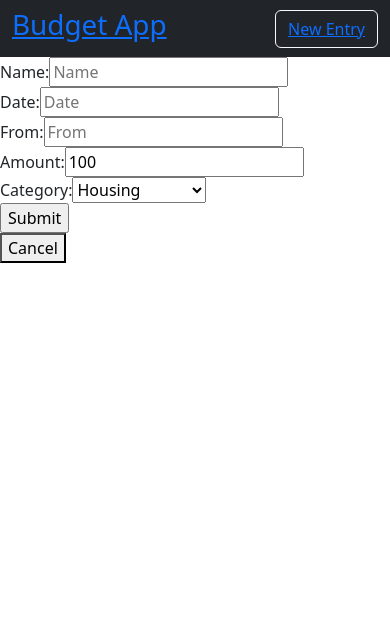
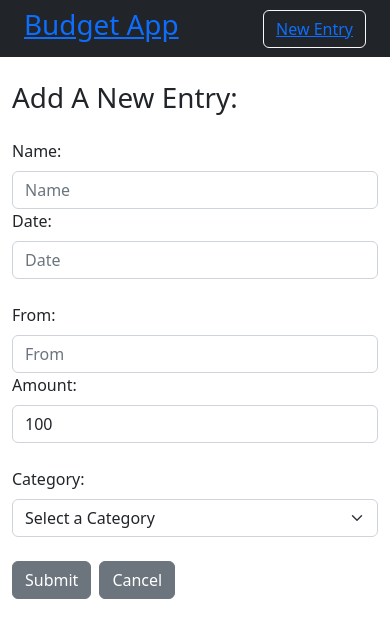
Before and after one commit to Jorge-Carrera/budget-app-frontend, a React (Create React App) app: page /transactions/1/edit in a window 390 px wide. Shown: the top 638 px of the page. Built offline with nearby package versions, Linux system fonts and the light colour scheme; no server answers.

Commit message:
boostrap styling to index page; adds progress bar; adds responsive classnames; adds modal

```diff
--- /dev/null
+++ b/src/Components/AddGoalModal.js
@@ -0,0 +1,60 @@
+import Modal from "react-bootstrap/Modal";
+import Form from "react-bootstrap/Form";
+import Button from "react-bootstrap/Button";
+import { useRef } from "react";
+import { currencyFormatter } from "../utils";
+
+export default function AddGoalModal({
+  show,
+  handleClose,
+  max,
+  min,
+  setMin,
+  setMax,
+}) {
+  const maxRef = useRef();
+  const minRef = useRef();
+
+  const handleSubmit = (e) => {
+    e.preventDefault();
+    setMax(maxRef.current.value);
+    setMin(minRef.current.value);
+    handleClose();
+  };
+
+  return (
+    <Modal show={show} onHide={handleClose}>
+      <Form onSubmit={handleSubmit}>
+        <Modal.Header closeButton>
+          <Modal.Title>Set A New Goal</Modal.Title>
+        </Modal.Header>
+        <Modal.Body>
+          <Form.Group className="mb-3" controlId="maximum">
+            <Form.Label>New Goal</Form.Label>
+            <Form.Control
+              ref={maxRef}
+              placeholder={`Current goal: ${currencyFormatter.format(max)}`}
+              type="number"
+              required
+              min={0}
+            />
+          </Form.Group>
+          <Form.Group className="mb-3" controlId="minimum">
+            <Form.Label>Set Minimum</Form.Label>
+            <Form.Control
+              ref={minRef}
+              placeholder={`Current Min: ${currencyFormatter.format(min)}`}
+              type="number"
+              required
+            />
+          </Form.Group>
+          <div className="d-flex justify-content-end">
+            <Button variant="outline-primary" type="submit">
+              Submit
+            </Button>
+          </div>
+        </Modal.Body>
+      </Form>
+    </Modal>
+  );
+}
--- a/src/Components/EditTransaction.js
+++ b/src/Components/EditTransaction.js
@@ -1,71 +1,113 @@
-import {useState, useEffect} from 'react'
-import { useParams, Link, useNavigate } from 'react-router-dom'
-import axios from 'axios'
+import { useState, useEffect } from "react";
+import { useParams, Link, useNavigate } from "react-router-dom";
+import axios from "axios";
+import Form from "react-bootstrap/Form";
+import Button from "react-bootstrap/Button";
+import Container from "react-bootstrap/Container";
+import Row from "react-bootstrap/Row";
+import Col from "react-bootstrap/Col";
+
 const API = process.env.REACT_APP_API_URL;
-
 
 export default function EditTransaction() {
   let { index } = useParams();
   const navigate = useNavigate();
+  const [validated, setValidated] = useState(false);
 
   const [transaction, setTransaction] = useState({
-    item_name: '',
+    item_name: "",
     amount: 100,
-    date: '',
-    from: '',
-    category: ''
-  })
+    date: "",
+    from: "",
+    category: "",
+  });
 
   const handleChange = (e) => {
-    setTransaction({...transaction, [e.target.id]: e.target.value})
-  }
+    setTransaction({ ...transaction, [e.target.id]: e.target.value });
+  };
 
   useEffect(() => {
-    axios.get(`${API}/transactions/${index}`)
+    axios
+      .get(`${API}/transactions/${index}`)
       .then((res) => setTransaction(res.data))
-    .catch(err => console.log(err))
-  },[index])
+      .catch((err) => console.log(err));
+  }, [index]);
 
   const updateTransaction = () => {
     axios
       .put(`${API}/transactions/${index}`, transaction)
-      .then (res => {
-        setTransaction(res.data)
-        navigate(`/transactions/${index}`)
+      .then((res) => {
+        setTransaction(res.data);
+        navigate(`/transactions/${index}`);
       })
-      .catch(err => console.log(err))
+      .catch((err) => console.log(err));
+  };
+
+  const handleSubmit = (event) => {
+    event.preventDefault();
+    if (event.target.checkValidity() === false) {
+      event.stopPropagation();
     }
-
-  const handleSubmit = (e) => {
-    e.preventDefault();
+    if (event.target.checkValidity() === true) {
       updateTransaction();
     }
+    setValidated(true);
+  };
 
   return (
     <div>
-      <form onSubmit={handleSubmit}>
-      <label>Name:</label>
-        <input
+      <br />
+      <Container>
+        <h1 className="mb-4">Add A New Entry:</h1>
+        <Form noValidate validated={validated} onSubmit={handleSubmit}>
+          <Row>
+            <Col md>
+              <Form.Group controlId="formName">
+                <Form.Label>Name:</Form.Label>
+                <Form.Control
+                  required
                   id="item_name"
                   value={transaction.item_name}
                   type="text"
                   onChange={handleChange}
                   placeholder="Name"
+                />
+                <Form.Control.Feedback type="invalid">
+                  Please add a name
+                </Form.Control.Feedback>
+                <Form.Control.Feedback type="valid">
+                  Looks Good!
+                </Form.Control.Feedback>
+              </Form.Group>
+            </Col>
+            <br />
+            <Col md>
+              <Form.Group controlId="formDate">
+                <Form.Label>Date:</Form.Label>
+                <Form.Control
                   required
-        />
-        <br/>
-        <label>Date:</label>
-        <input
                   id="date"
                   type="text"
-          required
                   value={transaction.date}
                   placeholder="Date"
                   onChange={handleChange}
                 />
-         <br/>
-        <label>From:</label>
-        <input
+                <Form.Control.Feedback type="invalid">
+                  Please add a date
+                </Form.Control.Feedback>
+                <Form.Control.Feedback type="valid">
+                  Looks Good!
+                </Form.Control.Feedback>
+              </Form.Group>
+            </Col>
+          </Row>
+          <br />
+          <Row>
+            <Col md>
+              <Form.Group controlId="formFrom">
+                <Form.Label>From:</Form.Label>
+                <Form.Control
+                  required
                   id="from"
                   type="text"
                   name="post"
@@ -73,32 +115,73 @@ export default function EditTransaction() {
                   placeholder="From"
                   onChange={handleChange}
                 />
-         <br/>
-        <label>Amount:</label>
-        <input
+                <Form.Control.Feedback type="invalid">
+                  Please add who its from
+                </Form.Control.Feedback>
+                <Form.Control.Feedback type="valid">
+                  Looks Good!
+                </Form.Control.Feedback>
+              </Form.Group>
+            </Col>
+            <Col md>
+              <Form.Group controlId="formAmount">
+                <Form.Label>Amount:</Form.Label>
+                <Form.Control
+                  required
                   id="amount"
                   name="amount"
                   type="number"
-          placeholder='Amount'
+                  placeholder="Amount"
                   value={transaction.amount}
                   onChange={handleChange}
                 />
-        <br/>
-        <label>Category:</label>
-        <select value={transaction.category} id='category' onChange={handleChange} >
-          <option value='housing'>Housing</option>
-          <option value='Income'>Income</option>
-          <option value='transportation'>Transportation</option>
-          <option value='food'>Food</option>
-          <option value='utilities'>Utilities</option>
-          <option value='entertainment'>Entertainment</option>
-        </select>
-        <br/>
-        <input type="submit" />
-      </form>
+                <Form.Control.Feedback type="invalid">
+                  Please add an amount
+                </Form.Control.Feedback>
+                <Form.Control.Feedback type="valid">
+                  Looks Good!
+                </Form.Control.Feedback>
+              </Form.Group>
+            </Col>
+          </Row>
+          <br />
+          <Form.Group>
+            <Form.Label>Category:</Form.Label>
+            <Form.Select
+              required
+              value={transaction.category}
+              id="category"
+              defaultValue=""
+              onChange={handleChange}
+            >
+              <option value="" disabled>
+                Select a Category
+              </option>
+              <option value="Housing">Housing</option>
+              <option value="Income">Income</option>
+              <option value="Transportation">Transportation</option>
+              <option value="Food">Food</option>
+              <option value="Utilities">Utilities</option>
+              <option value="Entertainment">Entertainment</option>
+            </Form.Select>
+            <Form.Control.Feedback type="valid">
+              Looks Good
+            </Form.Control.Feedback>
+            <Form.Control.Feedback type="invalid">
+              Please select a category
+            </Form.Control.Feedback>
+          </Form.Group>
+          <br />
+          <Button variant="secondary" type="submit">
+            Submit
+          </Button>
           <Link to={`/transactions/${index}`}>
-        <button>Cancel</button>
+            <Button className="ms-2" variant="secondary">
+              Cancel
+            </Button>
           </Link>
+        </Form>
+      </Container>
     </div>
-  )
+  );
 }
--- a/src/Components/NavBar.js
+++ b/src/Components/NavBar.js
@@ -1,18 +1,17 @@
 import { Link, NavLink } from "react-router-dom";
 import React from "react";
 import Navbar from "react-bootstrap/NavBar";
-import Container from 'react-bootstrap/Container'
-import Button from 'react-bootstrap/Button'
+import Button from "react-bootstrap/Button";
 
 export default function NavBar() {
   return (
     <Navbar bg="dark" variant="dark">
-      <Container>
-        <h1><Link to="/transactions"> Budget App </Link></h1>
-      <Button variant="outline-light">
+      <h1 className="me-auto ms-4">
+        <Link to="/transactions"> Budget App </Link>
+      </h1>
+      <Button className="justify-content-end me-4" variant="outline-light">
         <Link to="/transactions/new"> New Entry </Link>
       </Button>
-      </Container>
     </Navbar>
   );
 }
--- a/src/Components/NewEntryForm.js
+++ b/src/Components/NewEntryForm.js
@@ -22,7 +22,7 @@ export default function NewEntryForm() {
 
   const [transaction, setTransaction] = useState({
     item_name: "",
-    amount: 100,
+    amount: 10,
     date: "",
     from: "",
     category: "",
@@ -31,14 +31,6 @@ export default function NewEntryForm() {
   const handleChange = (event) => {
     setTransaction({ ...transaction, [event.target.id]: event.target.value });
   };
-
-  // const handleSubmit = (event) => {
-  //   event.preventDefault();
-  //   if (event.target.checkValidity()) {
-  //     setValidated(true)
-  //     addNewEntry();
-  //   }
-  // };
 
   const handleSubmit = (event) => {
     event.preventDefault();
@@ -57,7 +49,7 @@ export default function NewEntryForm() {
     <div>
       <br />
       <Container>
-        <h1>Add a new Entry</h1>
+        <h1>Add A New Entry:</h1>
         <Form noValidate validated={validated} onSubmit={handleSubmit}>
           <Row>
             <Col md>
@@ -109,7 +101,7 @@ export default function NewEntryForm() {
                   required
                   id="from"
                   type="text"
-                  name="post"
+                  name="from"
                   value={transaction.from}
                   placeholder="From"
                   onChange={handleChange}
--- a/src/Components/Transactions.js
+++ b/src/Components/Transactions.js
@@ -1,34 +1,85 @@
 import { useState, useEffect } from "react";
 import axios from "axios";
 import Transaction from "./Transaction";
-import Table from 'react-bootstrap/Table'
+import Table from "react-bootstrap/Table";
+import Container from "react-bootstrap/Container";
+import { currencyFormatter } from "../utils";
+import ProgressBar from "react-bootstrap/ProgressBar";
+import Card from "react-bootstrap/Card";
+import Button from "react-bootstrap/Button";
+import AddGoalModal from "./AddGoalModal";
+
 const API = process.env.REACT_APP_API_URL;
 
 export default function Transactions() {
-  const [TXNS, setTXNS] = useState([]);
-  const [total, setTotal] = useState(0);
+  const [transaction, setTransaction] = useState([]);
+  const [min, setMin] = useState(0);
+  const [max, setMax] = useState(1000);
+  const [showGoalModal, setShowGoalModal] = useState(false);
 
   useEffect(() => {
     axios
       .get(`${API}/transactions`)
-      .then((res) => setTXNS(res.data))
-      .then((res) => getTotal(TXNS))
+      .then((res) => setTransaction(res.data))
       .catch((e) => console.log(e));
   }, []);
 
-  const getTotal = (TXNS) => {
-    let result = 0;
-    TXNS.map((txn) => {
-      result += Number(txn.amount);
-    });
-    setTotal(result);
+  let amount = transaction.reduce(
+    (total, transaction) => total + Number(transaction.amount),
+    0
+  );
+
+  const getVariant = (amount, max, min) => {
+    if (amount > max) {
+      return "success";
+    } else if (amount > min && amount < max) {
+      return "warning";
+    }
+    return "danger";
+  };
+
+  const getClassNames = (amount, max, min) => {
+    const classNames = [];
+    if (amount > max) {
+      classNames.push("bg-success", "bg-opacity-50");
+    } else if (amount > min && amount < max) {
+      classNames.push("bg-warning", "bg-opacity-50");
+    } else {
+      classNames.push("bg-danger", "bg-opacity-50");
+    }
+    return classNames.join(" ");
   };
 
   return (
     <div className="transactions">
       <section>
-        <h1>Total: ${total}</h1>
-        <Table striped bordered hover variant="dark">
+        <Container style={{ marginTop: "6rem" }}>
+          <Card className={getClassNames(amount, max, min)}>
+            <Card.Body>
+              <div className="d-flex justify-content-end">
+                <Button
+                  variant="outline-secondary"
+                  onClick={() => setShowGoalModal(true)}
+                >
+                  Set A New Goal
+                </Button>
+              </div>
+              <h1 className="mb-3">
+                Total In The Bank: {currencyFormatter.format(amount)}
+              </h1>
+              <p>Goal: {currencyFormatter.format(max)}</p>
+              <ProgressBar
+                className="rounded-pill mb-2"
+                striped
+                variant={getVariant(amount, max, min)}
+                max={max}
+                min={min}
+                now={amount}
+                animated
+              ></ProgressBar>
+            </Card.Body>
+          </Card>
+          <Table className="my-3" striped bordered hover variant="dark">
             <thead>
               <tr>
                 <th>Date</th>
@@ -39,12 +90,21 @@ export default function Transactions() {
               </tr>
             </thead>
             <tbody>
-            {TXNS.map((txn, index) => {
+              {transaction.map((txn, index) => {
                 return <Transaction key={index} txn={txn} i={index} />;
               })}
             </tbody>
           </Table>
+        </Container>
       </section>
+      <AddGoalModal
+        show={showGoalModal}
+        handleClose={() => setShowGoalModal(false)}
+        max={max}
+        min={min}
+        setMax={setMax}
+        setMin={setMin}
+      />
     </div>
   );
 }
--- a/src/index.css
+++ b/src/index.css
@@ -6,3 +6,7 @@ body {
   -webkit-font-smoothing: antialiased;
   -moz-osx-font-smoothing: grayscale;
 }
+
+ul {
+  list-style-type: none;
+}
--- /dev/null
+++ b/src/utils.js
@@ -0,0 +1,5 @@
+export const currencyFormatter = new Intl.NumberFormat(undefined, {
+  currency: "usd",
+  style: "currency",
+  minimumFractionDigits: 0,
+});
```
Also changed, not shown: src/Components/Transaction.js (+4 -4 lines), src/Components/TransactionShow.js (+28 -24 lines). Lines whose indentation alone changed are shown as unchanged.
